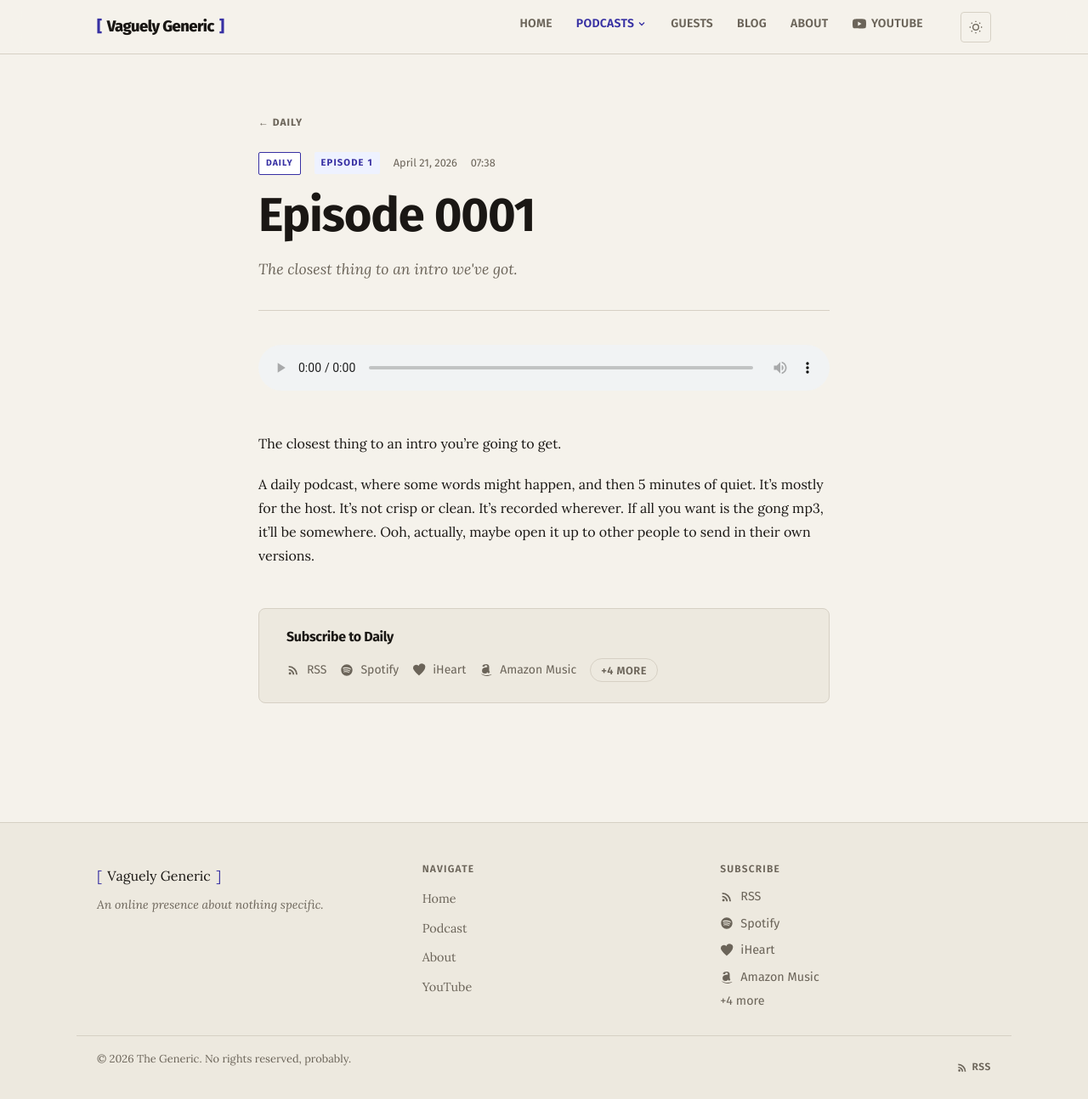
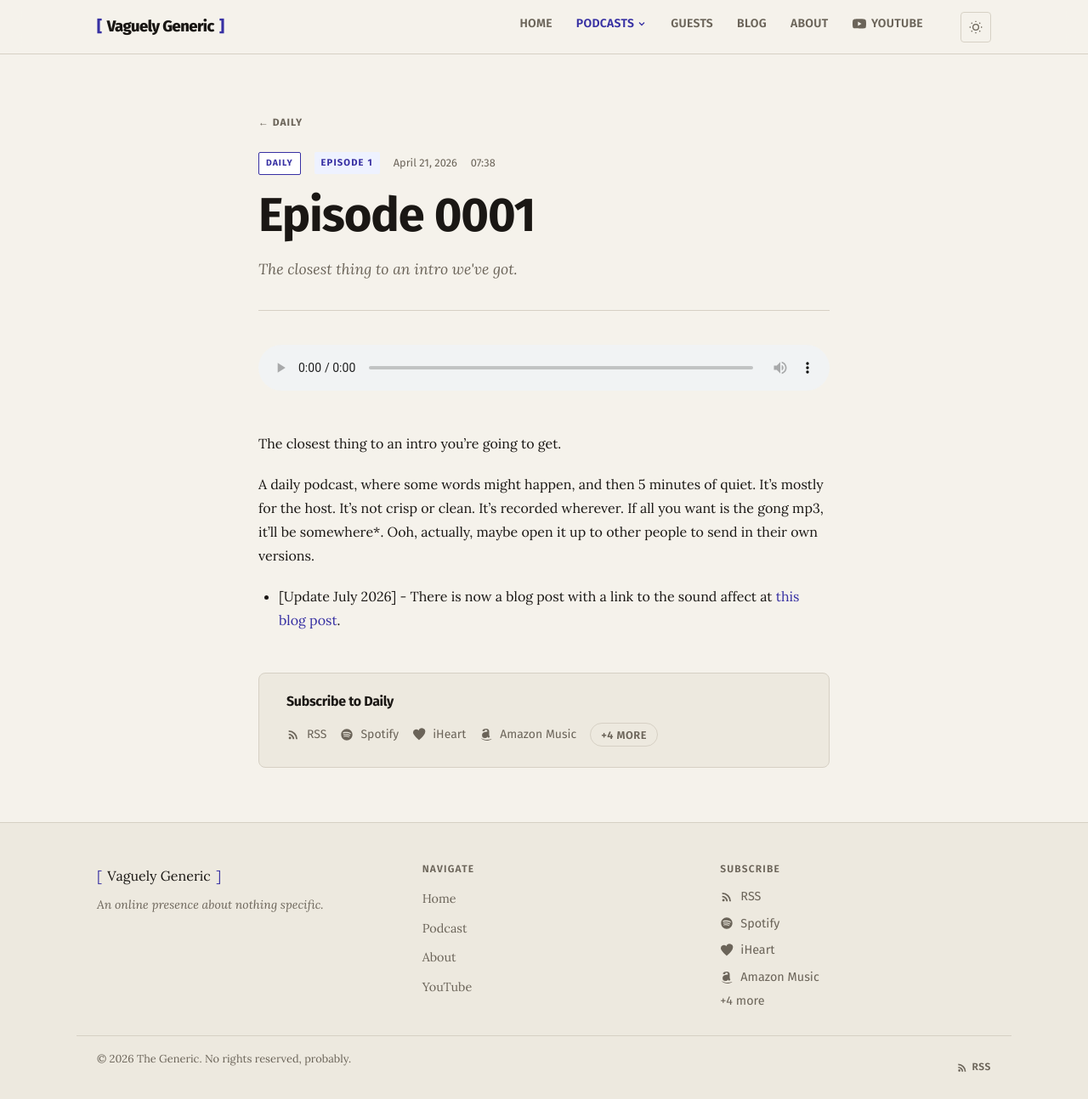
Before and after one commit to vaguelygeneric/website, a Jekyll site: the page built from _podcast/daily/0001.md, in a window 1280 px wide and 1294 px high. Shown: the whole window at 85% size. Built offline with Jekyll 4.4.1, drawn with Linux system fonts in a browser that asks for light colours.

Commit message:
modified some dates, added link to episode 1

```diff
--- a/_podcast/daily/0001.md
+++ b/_podcast/daily/0001.md
@@ -14,4 +14,6 @@ permalink: /podcast/daily/0001/
 
 The closest thing to an intro you're going to get.
 
-A daily podcast, where some words might happen, and then 5 minutes of quiet. It's mostly for the host. It's not crisp or clean. It's recorded wherever. If all you want is the gong mp3, it'll be somewhere. Ooh, actually, maybe open it up to other people to send in their own versions.
+A daily podcast, where some words might happen, and then 5 minutes of quiet. It's mostly for the host. It's not crisp or clean. It's recorded wherever. If all you want is the gong mp3, it'll be somewhere*. Ooh, actually, maybe open it up to other people to send in their own versions.
+
+* [Update July 2026] - There is now a blog post with a link to the sound affect at [this blog post]({% link _posts/2025-05-09-morning-audio.md %}).
```
Also changed, not shown: _comic/wanderlines/0002.md (+0 -1 lines), _posts/2025-05-09-morning-audio.md (+2 -1 lines), _story/lighthouse-keepers/0002.md (+1 -1 lines).
